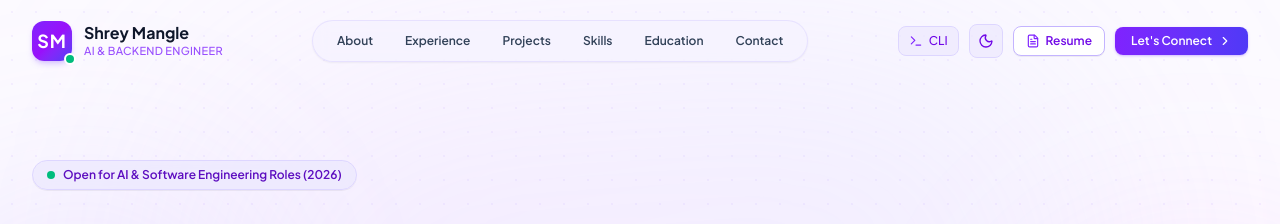
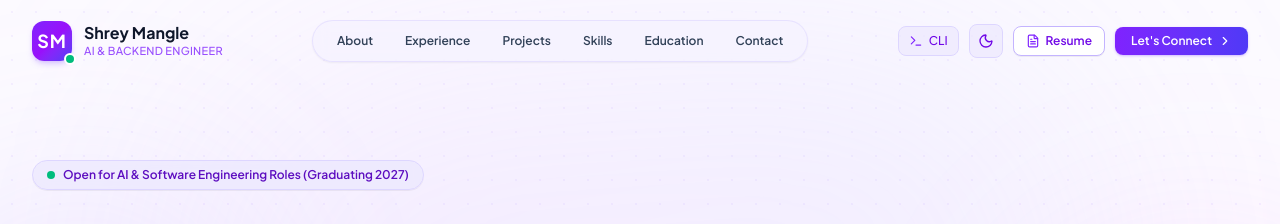
Before and after one commit to ShreyMangle/Portfolio, a React (Vite) app: page / in a window 1280 px wide. Shown: the top 224 px of the page. Built offline with nearby package versions, Linux system fonts and the light colour scheme.

Commit message:
fix: update availability status to Graduating 2027

```diff
--- a/src/components/Hero.jsx
+++ b/src/components/Hero.jsx
@@ -81,7 +81,7 @@ export default function Hero({ onOpenResume, onShowToast }) {
                 <span className="animate-ping absolute inline-flex h-full w-full rounded-full bg-emerald-400 opacity-75"></span>
                 <span className="relative inline-flex rounded-full h-2 w-2 bg-emerald-500"></span>
               </span>
-              <span>Open for AI &amp; Software Engineering Roles (2026)</span>
+              <span>Open for AI &amp; Software Engineering Roles (Graduating 2027)</span>
             </div>
 
             {/* Main Headline */}
--- a/src/data/portfolioData.js
+++ b/src/data/portfolioData.js
@@ -11,7 +11,7 @@ export const personalInfo = {
   linkedin: "https://www.linkedin.com/in/shrey-mangle-38ba5a286/",
   avatar: `${import.meta.env.BASE_URL}profile.jpg?v=2`,
   resumePath: `${import.meta.env.BASE_URL}Shrey_Mangle_Resume.pdf`,
-  status: "Available for High-Impact AI & Software Engineering Roles (2026)",
+  status: "Available for High-Impact AI & Software Engineering Roles (Graduating 2027)",
 };
 
 export const keyStats = [
```
